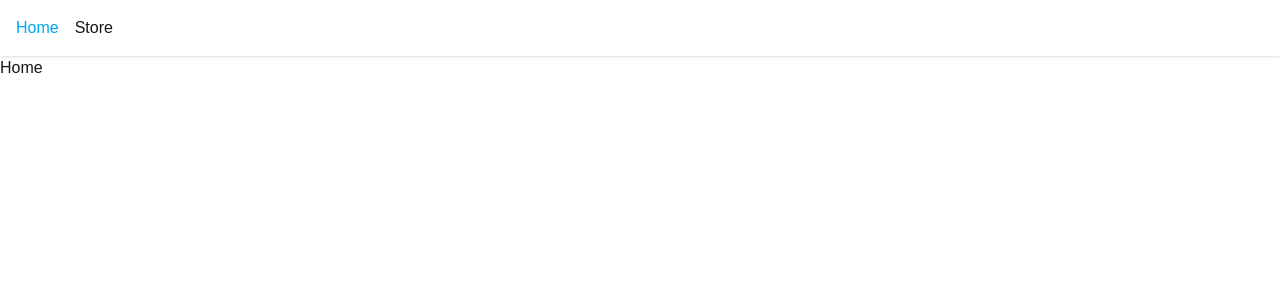
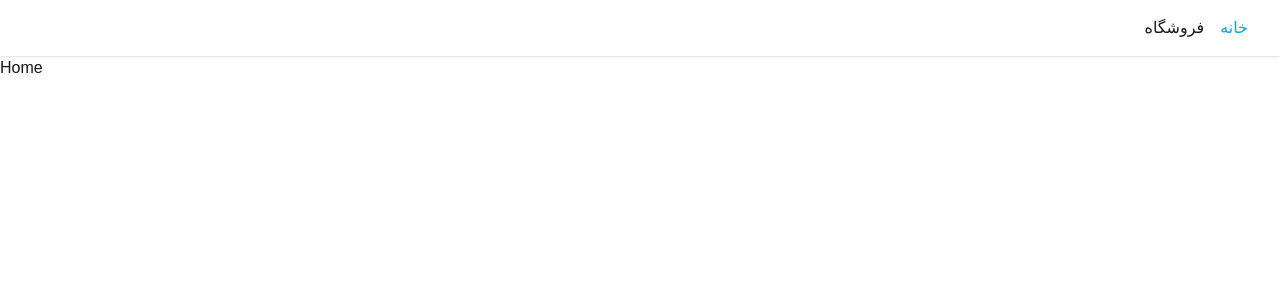
Before and after one commit to shakiba-vakili/Shop, a Next.js app: page / in a window 1280 px wide. Shown: the top 300 px of the page. Built offline with nearby package versions, Linux system fonts and the light colour scheme.

Commit message:
translate to persian and improve Navbar code and add active/hover state for links

```diff
--- a/src/components/Navbar.tsx
+++ b/src/components/Navbar.tsx
@@ -7,18 +7,20 @@ import Container from './Container'
 function Navbar() {
     const pathname = usePathname()
   const navLinks = [
-    { href: '/', title: 'Home' },
-    { href: '/store', title: 'Store' },
+    { href: '/', title: 'خانه' },
+    { href: '/store', title: 'فروشگاه' },
   ]
 
   return (
     <nav className='shadow p-4'>
         <Container>
+        <div className="flex flex-row-reverse">
       {navLinks.map((item) => (
         <Link key={item.href} className={`mr-4 ${pathname === item.href ? "text-sky-500" : ""}`} href={item.href}>
           {item.title}
         </Link>
       ))}
+      </div>
       </Container>
     </nav>
   )
```
